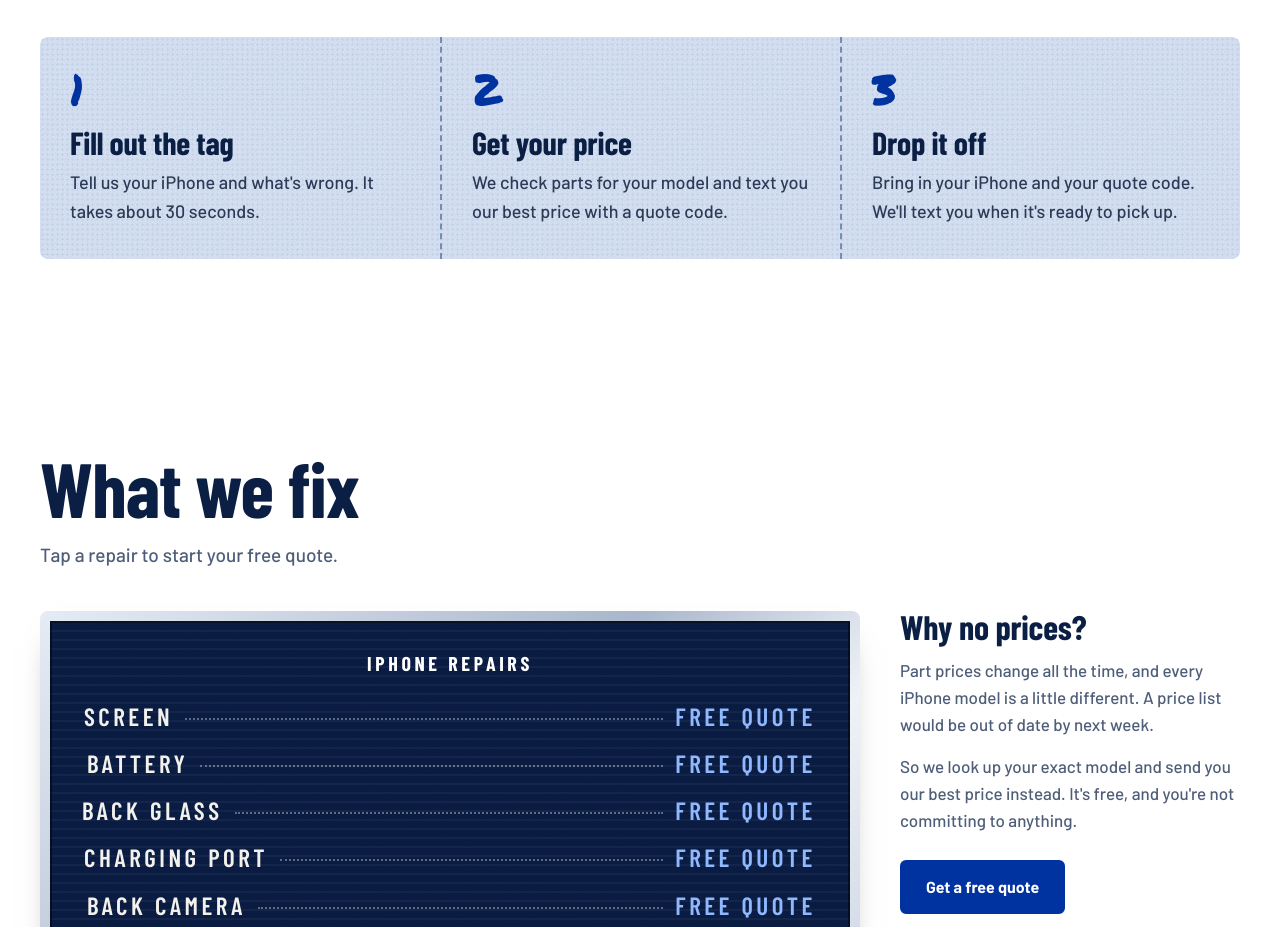
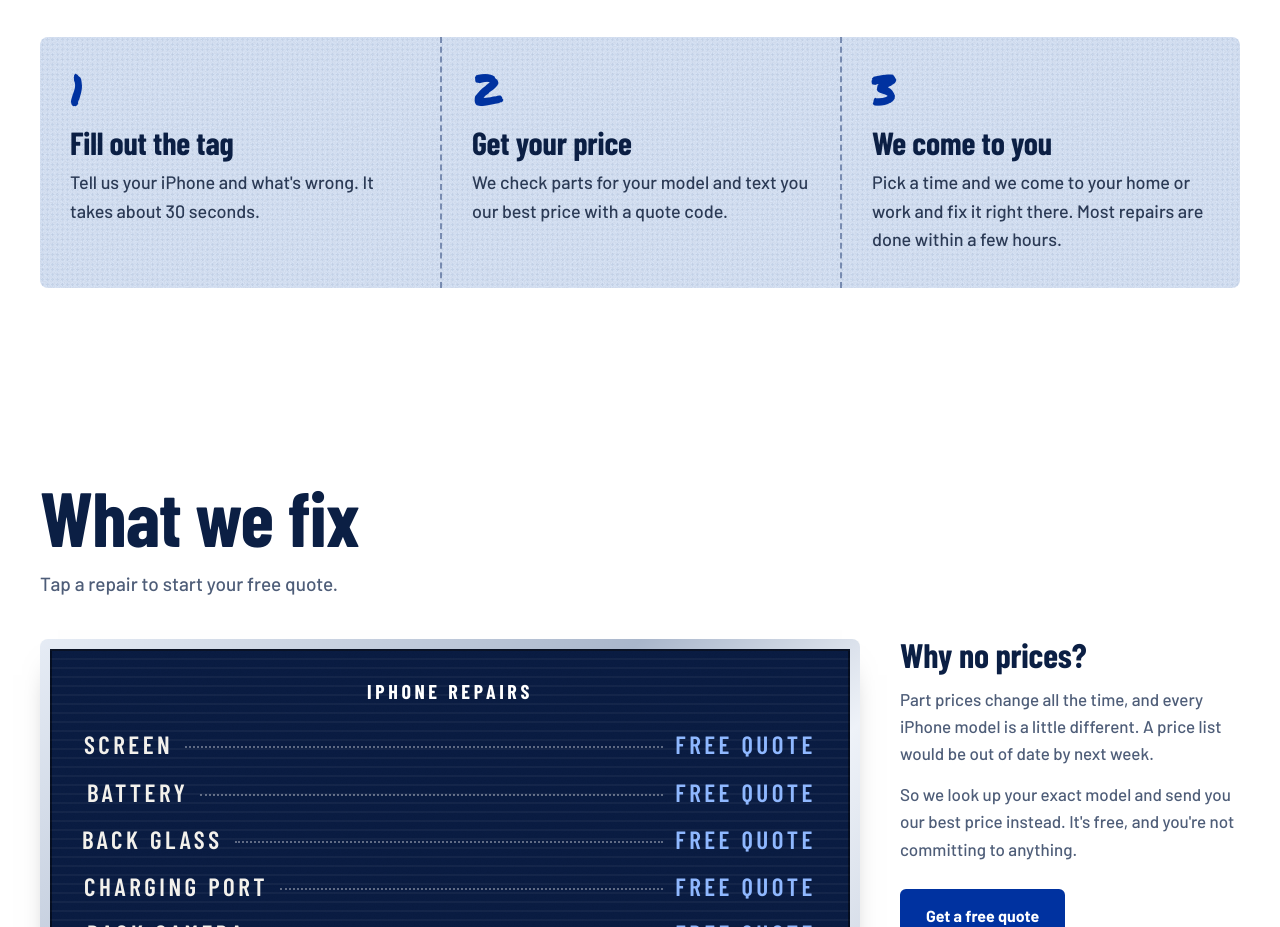
Before and after one commit to Saifgotsauce/fixitabby, a website: page index.html in a window 1280 px wide. Shown: the part 1230-2157 px from the top of the page. Drawn offline with nearby package versions, Linux system fonts and the light colour scheme; a web font is replaced by a local one.

Commit message:
How it works: step 3 is now 'We come to you'
Co-Authored-By: Claude Opus 5.5 <noreply@anthropic.com>
Claude-Session: https://claude.ai/code/session_01HrdixdJwfHC1E7CtXAavBA

```diff
--- a/index.html
+++ b/index.html
@@ -60,7 +60,7 @@
       <ol class="steps">
         <li><div class="n">1</div><h3>Fill out the tag</h3><p>Tell us your iPhone and what's wrong. It takes about 30 seconds.</p></li>
         <li><div class="n">2</div><h3>Get your price</h3><p>We check parts for your model and text you our best price with a quote code.</p></li>
-        <li><div class="n">3</div><h3>Drop it off</h3><p>Bring in your iPhone and your quote code. We'll text you when it's ready to pick up.</p></li>
+        <li><div class="n">3</div><h3>We come to you</h3><p>Pick a time and we come to your home or work and fix it right there. Most repairs are done within a few hours.</p></li>
       </ol>
     </div>
   </section>
```
